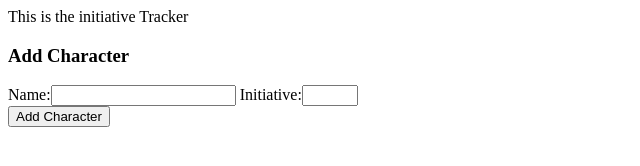
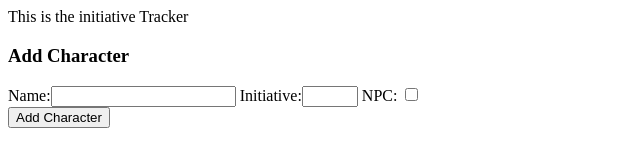
Before and after one commit to ScottBWar/initiative, a plain HTML site: page index.html in a window 1280 px wide. Shown: the full height of the page, 0-640 px from the left. Drawn offline with Linux system fonts and the light colour scheme.

Commit message:
add npc checkbox

```diff
--- a/index.html
+++ b/index.html
@@ -14,6 +14,7 @@ This is the initiative Tracker
 <h3>Add Character</h3>
 Name:<input id="name" type="text" maxlength="20">
 Initiative:<input id="roll" type="number" min="0"	max="30">
+NPC: <input id="npc" type="checkbox">
 </form>
 <button id="addCharButton">Add Character</button>
 
```
